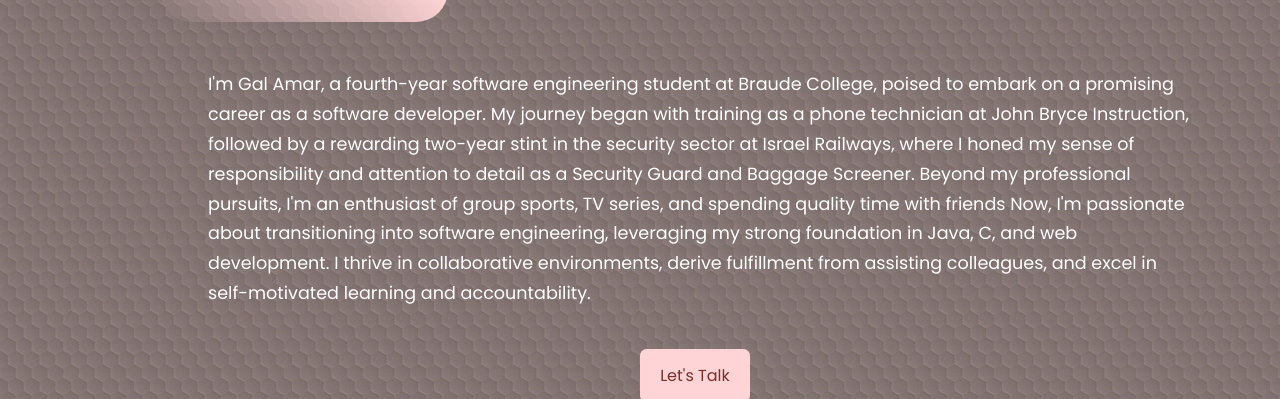
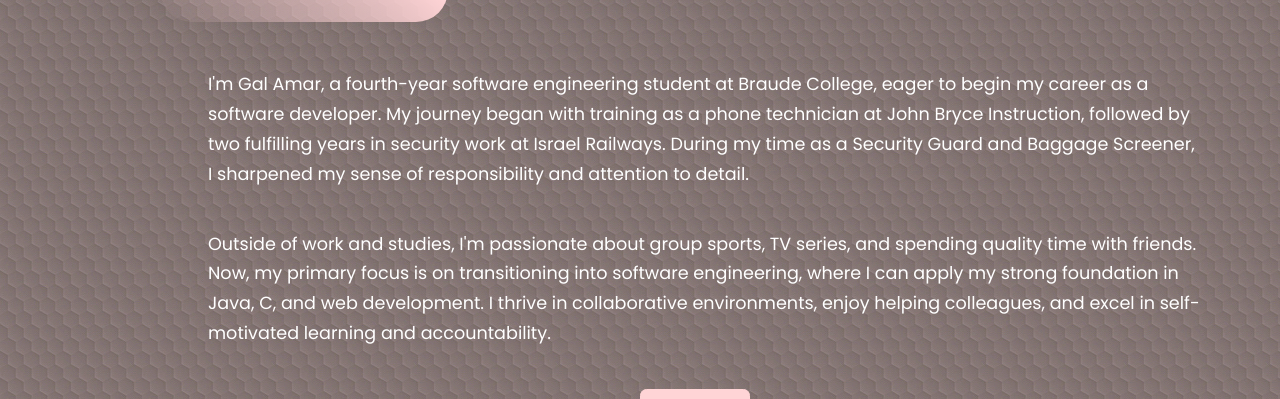
Before and after one commit to Gal-Amar/portfolio-website, a React (Create React App) app: page / in a window 1280 px wide. Shown: the part 1437-1836 px from the top of the page. Built offline with nearby package versions, Linux system fonts and the light colour scheme.

Commit message:
header updates

```diff
--- a/src/components/about/About.jsx
+++ b/src/components/about/About.jsx
@@ -41,14 +41,18 @@
       </div>
       <div className="container about_me_p">
         <p>
-          I'm Gal Amar, a fourth-year software engineering student at Braude College, poised to embark on
-          a promising career as a software developer. My journey began with training as a phone technician
-          at John Bryce Instruction, followed by a rewarding two-year stint in the security sector at Israel
-          Railways, where I honed my sense of responsibility and attention to detail as a Security Guard and
-          Baggage Screener. Beyond my professional pursuits, I'm an enthusiast of group sports, TV series, and
-          spending quality time with friends Now, I'm passionate about transitioning into software engineering,
-          leveraging my strong foundation in Java, C, and web development. I thrive in collaborative environments,
-          derive fulfillment from assisting colleagues, and excel in self-motivated learning and accountability.
+        I'm Gal Amar, a fourth-year software engineering student at Braude College,
+        eager to begin my career as a software developer. My journey began with training
+        as a phone technician at John Bryce Instruction, followed by two fulfilling years
+        in security work at Israel Railways. During my time as a Security Guard and Baggage
+        Screener, I sharpened my sense of responsibility and attention to detail.
+        </p>
+        <p>
+        Outside of work and studies, I'm passionate about group sports, TV series, and spending
+        quality time with friends. Now, my primary focus is on transitioning into software
+        engineering, where I can apply my strong foundation in Java, C, and web development.
+        I thrive in collaborative environments, enjoy helping colleagues, and excel in self-motivated
+        learning and accountability.
         </p>
         <a href='#contact' className='btn btn-primary'>Let's Talk</a>
       </div>
--- a/src/components/header/Header.jsx
+++ b/src/components/header/Header.jsx
@@ -12,10 +12,10 @@
         <h1>Gal Amar</h1>
         <h4 className='text-light'>Software Engineering Student</h4>
         <CTA />
-        <HeaderSocials />
         <div className="me">
           <img src={ME} alt='me' />
         </div>
+        <HeaderSocials />
 
         <a href='#contact' className='scroll_down'>scroll Down</a>
 
--- a/src/components/header/header.css
+++ b/src/components/header/header.css
@@ -62,16 +62,38 @@
   font-weight: 300;
   font-size: 1.4rem;
  }
+/* ==================== MEDIA QUERIS (MEDIUM DEVICES) ====================== */
 
+@media screen and (max-width:1024px){
+  header {
+    height: 68vh;
+  }
+
+}
 
 
  /* ==================== MEDIA QUERIS (SMALL DEVICES) ====================== */
 
- @media screen and (max-width: 600px) {
+ @media screen and (max-width:600px){
     header {
       height: 100vh;
     }
 
+    .me {
+      left: 50%;
+      transform: translate(-50%);
+    }
+    .header_socials {
+      display: flex;
+      flex-direction: row-reverse;
+      align-items: center;
+      gap: 1rem;
+      /* position: absolute; */
+      left: 1rem;
+      bottom: 0rem;
+      margin: 0.5rem;
+      justify-content: center;
+    }
 
     .scroll_down {
       display: none;
```
